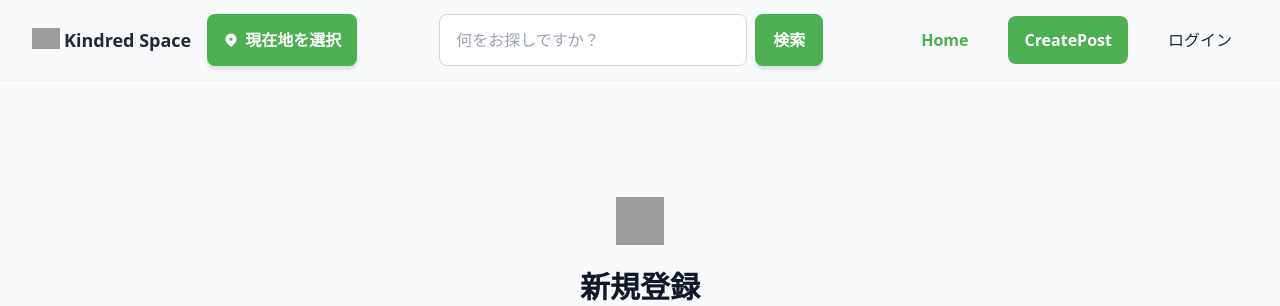
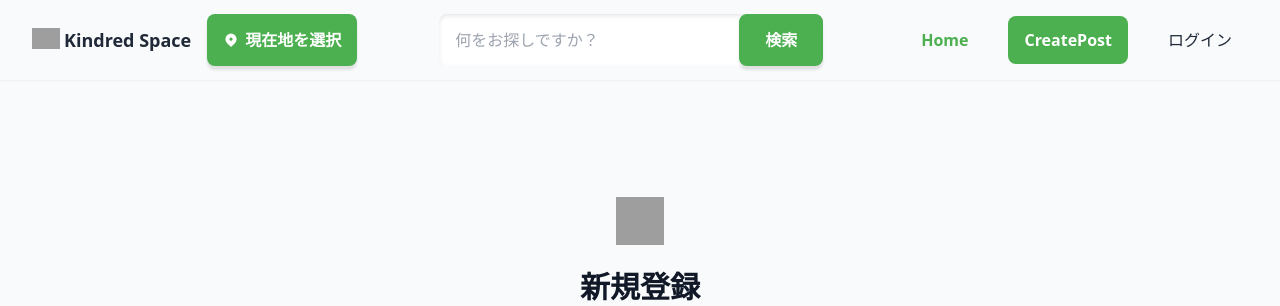
Before and after one commit to ZayYar-Phyo/kindred_space, a Django app: page /signup/ in a window 1280 px wide. Shown: the top 306 px of the page. Run offline with Django 5.2, Linux system fonts and the light colour scheme; some libraries are stand-ins or nearby versions; grey boxes are pictures that could not be loaded.

Commit message:
Restored to '4072c1ed703564a577df39430aaeb8a8f1060287'
Replit-Restored-To: 4072c1ed703564a577df39430aaeb8a8f1060287

```diff
--- a/templates/includes/header.html
+++ b/templates/includes/header.html
@@ -67,13 +67,16 @@
 
     <!-- Search Bar -->
     <div class="flex items-center flex-1 max-w-md mx-4">
-        <form method="GET" action="{% url 'home' %}" class="w-full flex gap-2">
-            <input type="text" name="q" value="{{ request.GET.q|default:'' }}" placeholder="何をお探しですか？"
-                class="flex-1 px-4 py-2 text-gray-800 bg-white border border-gray-300 rounded-lg focus:outline-none focus:ring-2 focus:ring-[#4CAF50] focus:border-transparent" />
-            <button type="submit"
-                class="px-6 py-2 bg-white border-2 border-[#4CAF50] text-[#4CAF50] hover:bg-gray-50 font-semibold rounded-lg transition-colors duration-200 whitespace-nowrap">
-                検索
-            </button>
+        <form method="GET" action="{% url 'home' %}" class="w-full">
+            <div
+                class="flex items-center bg-white rounded-lg shadow-[inset_0_2px_4px_rgba(0,0,0,0.1)] focus-within:ring-2 focus-within:ring-primary transition-all">
+                <input type="text" name="q" value="{{ request.GET.q|default:'' }}" placeholder="何をお探しですか？"
+                    class="flex-1 px-4 py-2 text-gray-800 bg-transparent border-none focus:outline-none rounded-l-lg" />
+                <button type="submit"
+                    class="flex items-center justify-center px-4 md:px-6 py-2 bg-white border-2 border-[#4CAF50] text-[#4CAF50] hover:bg-gray-50 font-semibold rounded-r-lg transition-colors duration-200">
+                    検索
+                </button>
+            </div>
         </form>
     </div>
 
```
Also changed, not shown: attached_assets/Screenshot 2025-11-18 at 13.49.03_1763442371433.png (deleted).
